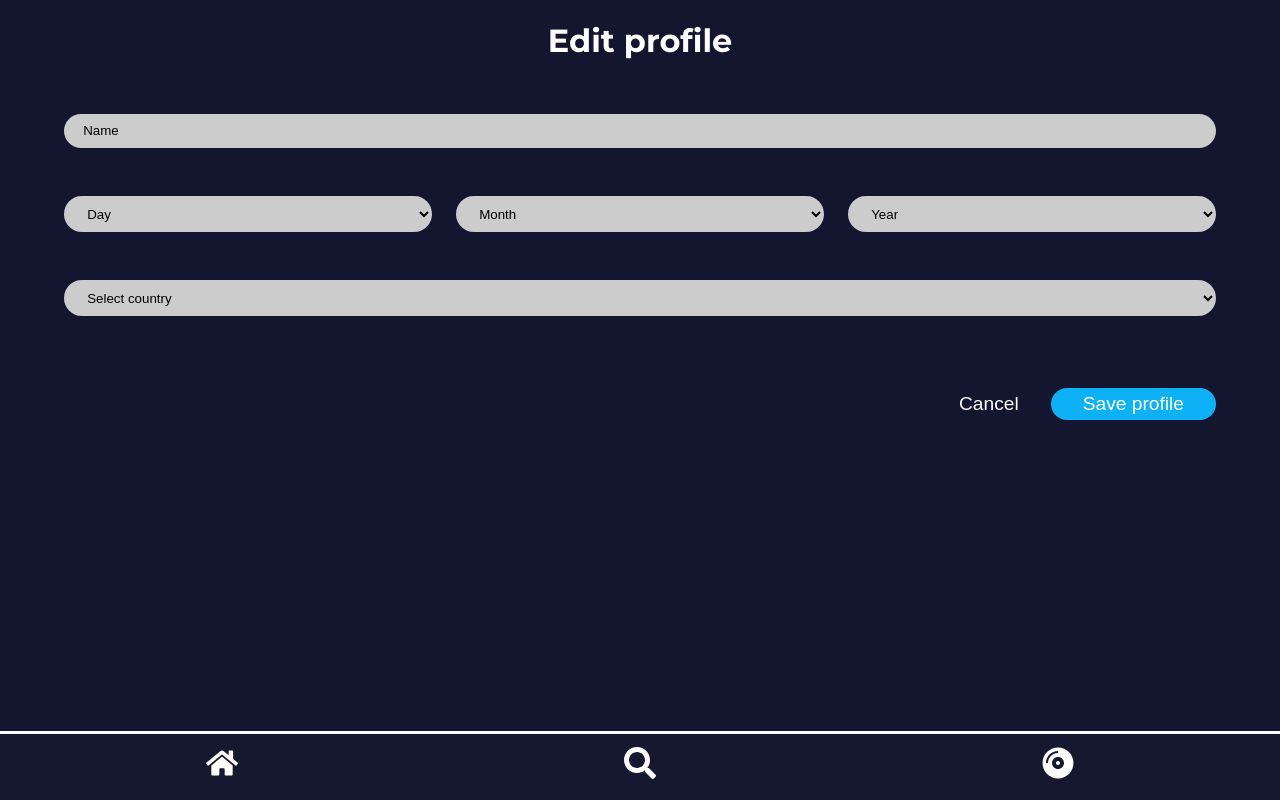
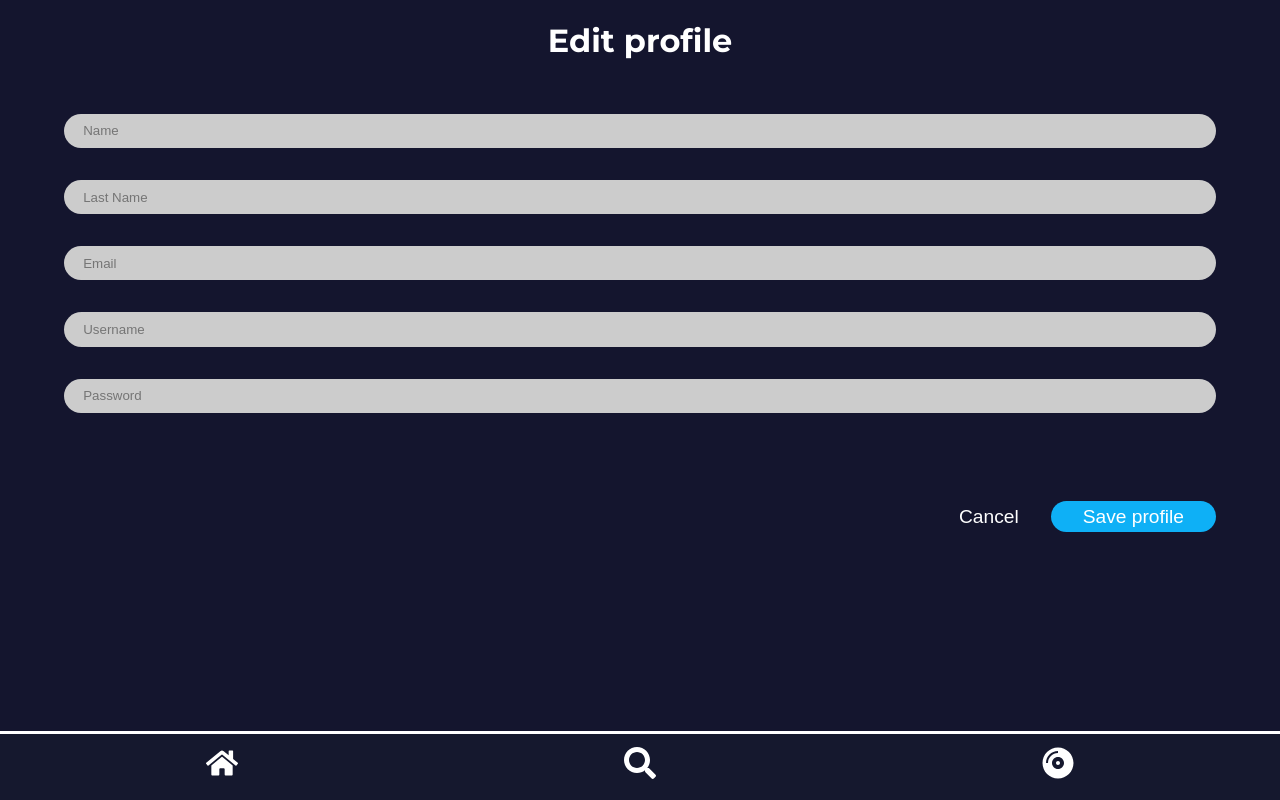
Before and after one commit to squadhamilton2/apollofyFrontend, a React (Vite) app: page /editprofile in a window 1280 px wide. Built offline with nearby package versions, Linux system fonts and the light colour scheme.

Commit message:
update register pages

```diff
--- a/src/pages/EditProfile/EditProfile.tsx
+++ b/src/pages/EditProfile/EditProfile.tsx
@@ -1,88 +1,35 @@
-import { SetStateAction, useState } from 'react';
+//import { SetStateAction, useState } from "react";
 import "./editprofile.css";
-import Footer from '../../components/Footer/Footer';
-import { Link } from 'react-router-dom';
+import Footer from "../../components/Footer/Footer";
+import { Link } from "react-router-dom";
 
 export const EditProfile = () => {
-
-  const [day, setDay] = useState('');
-  const [month, setMonth] = useState('');
-  const [year, setYear] = useState('');
-  const [country, setCountry] = useState('');
-
-  const handleDayChange = (event: { target: { value: SetStateAction<string>; }; }) => {
-    setDay(event.target.value);
-  }
-
-  const handleMonthChange = (event: { target: { value: SetStateAction<string>; }; }) => {
-    setMonth(event.target.value);
-  }
-
-  const handleYearChange = (event: { target: { value: SetStateAction<string>; }; }) => {
-    setYear(event.target.value);
-  }
-
-  const currentYear = new Date().getFullYear();
-
-  const handleCountryChange = (event: { target: { value: SetStateAction<string>; }; }) => {
-    setCountry(event.target.value);
-  }
+  /*   const currentYear = new Date().getFullYear(); */
 
   return (
     <main className="profile_settings">
       <h1 className="edit_profile">Edit profile</h1>
 
       <form className="profile_form">
-        <input className='name_inputForm' type="text" placeholder="Name"/>
-
-        <div className="date_selectors">
-          <select className='profile_inputForm' value={day} onChange={handleDayChange}>
-            <option value="">Day</option>
-
-            {Array.from({length: 31}, (_, index) => index + 1).map(day => (
-              <option key={day} value={day}>{day}</option>
-            ))}
-          </select>
-
-          <select className='profile_inputForm' value={month} onChange={handleMonthChange}>
-            <option value="">Month</option>
-
-            {Array.from({length: 12}, (_, index) => index + 1).map(month => (
-              <option key={month} value={month}>{month}</option>
-            ))}
-          </select>
-
-          <select className='profile_inputForm' value={year} onChange={handleYearChange}>
-            <option value="">Year</option>
-
-            {Array.from({length: currentYear - 1929}, (_, index) => 1930 + index).map(year => (
-              <option key={year} value={year}>{year}</option>
-            ))}
-          </select>
-          </div>
-
-        <div className="country_container">
-          <select className='profile_inputForm country_inputForm' value={country} onChange={handleCountryChange}>
-          <option value="">Select country</option>
-          <option value="USA">USA</option>
-          <option value="Canada">Canada</option>
-          <option value="Mexico">Mexico</option>
-          <option value="Brazil">Brazi</option>
-          <option value="France">France</option>
-          <option value="Germany">Germany</option>
-          <option value="Japan">Japan</option>
-          <option value="China">China</option>
-          <option value="Australia">Australia</option>
-          <option value="Spain">Spain</option>
-          </select>
-        </div>
-
+        <input className="name_inputForm" type="text" placeholder="Name" />
+        <input className="name_inputForm" type="text" placeholder="Last Name" />
+        <input className="name_inputForm" type="email" placeholder="Email" />
+        <input className="name_inputForm" type="text" placeholder="Username" />
+        <input
+          className="loginprofile_input"
+          type="password"
+          placeholder="Password"
+          required
+        ></input>
 
         <div className="buttons">
-          <Link to="/profile" className="link"><button className="cancel_button">Cancel</button></Link>
-          <Link to="/profile" className="link"><button className="save_button">Save profile</button></Link>
+          <Link to="/profile" className="link">
+            <button className="cancel_button">Cancel</button>
+          </Link>
+          <Link to="/profile" className="link">
+            <button className="save_button">Save profile</button>
+          </Link>
         </div>
-
       </form>
       <Footer />
     </main>
--- a/src/pages/EditProfile/editprofile.css
+++ b/src/pages/EditProfile/editprofile.css
@@ -2,7 +2,6 @@
   display: flex;
   flex-direction: column;
 }
-
 
 .edit_profile {
   color: white;
@@ -12,55 +11,20 @@
 }
 
 .profile_form {
-    margin-top: 2.5rem;
   display: flex;
   flex-direction: column;
   justify-content: center;
   margin: 2rem auto;
-    gap: 2rem;
+  gap: 1rem;
   width: 90%;
 }
 
-.name_inputForm {
+.name_inputForm,
+.loginprofile_input {
   border: none;
   border-radius: 5rem;
   padding: 0.6rem 1.2rem;
-    background-color: #CCCCCC;
-    margin-bottom: 1rem;
-    width: 100%;
-    margin-right: 0.66rem;
-}
-
-.name_inputForm::placeholder {
-    color: black;
-}
-
-.date_selectors {
-    display: flex;
-    justify-content: center;
-    align-items: center;
-    gap: 1.5rem;
-    .profile_inputForm {
-        display: flex;
-        flex-direction: column;
-        border: none;
-        border-radius: 5rem;
-        padding: .6rem 1.2rem;
-        background-color: #CCCCCC;
-        margin-bottom: 1rem;
-        width: calc(33.33% - 0.66rem);
-    }
-};
-
-.country_container {
-    width: 100%;
-}
-
-.country_inputForm {
-    border: none;
-    border-radius: 5rem;
-    padding: .6rem 1.2rem;
-    background-color: #CCCCCC;
+  background-color: #cccccc;
   margin-bottom: 1rem;
   width: 100%;
   margin-right: 0.66rem;
@@ -70,13 +34,13 @@
   display: flex;
   flex-direction: row;
   justify-content: right;
-    margin-top: 1.5rem;
+  margin-top: 3.5rem;
 }
 
 .save_button {
   display: block;
-    background-color: #0EB0F6;
-    color:white;
+  background-color: #0eb0f6;
+  color: white;
   border: none;
   border-radius: 5rem;
   padding: 0.3rem 2rem;
@@ -86,7 +50,7 @@
 .cancel_button {
   display: block;
   background-color: transparent;
-    color:white;
+  color: white;
   border: none;
   border-radius: 5rem;
   padding: 0.3rem 2rem;
--- a/src/pages/Login/Login.tsx
+++ b/src/pages/Login/Login.tsx
@@ -1,51 +1,46 @@
-
 import { useFetchDBJSON } from "../../hooks/useFetch";
 
 import { Link } from "react-router-dom";
 
 import "./login.css";
-import { useState } from 'react';
-import { useNavigate } from 'react-router-dom';
+import { useState } from "react";
+import { useNavigate } from "react-router-dom";
 
 const Login = () => {
+  const [form, setForm] = useState({ email: "", password: "" });
 
+  const navigate = useNavigate();
 
-  const [form, setForm] = useState({email: '', password: ''})
+  const { user }: { user: User[] } = useFetchDBJSON();
 
-
-  const navigate = useNavigate()
-
-  const { user }:{ user: User[]} = useFetchDBJSON()
-
-  const onChange = (e:Event) => {
+  const onChange = (e: Event) => {
     setForm({
       ...form,
-      [e.target?.name]: e.target?.value
-    })
-  }
+      [e.target?.name]: e.target?.value,
+    });
+  };
 
-  const onSubmit = (e:Event) => {
-    e.preventDefault()
-    let validation = false
-    if( !form.email.split('').includes('@') ) alert('email invalido')
+  const onSubmit = (e: Event) => {
+    e.preventDefault();
+    let validation = false;
+    if (!form.email.split("").includes("@")) alert("email invalido");
 
-    if( form.password.length < 6 ) alert('password must be at least 6 characters')
+    if (form.password.length < 6)
+      alert("password must be at least 6 characters");
 
-
-    user.map( eachUser => {
-      if( eachUser.email === form.email && eachUser.password === form.password ) validation = true
-
-    })
+    user.map((eachUser) => {
+      if (eachUser.email === form.email && eachUser.password === form.password)
+        validation = true;
+    });
 
     if (validation) {
-      alert('Bienvenido')
+      alert("Bienvenido");
       // cambiar el estado del contexto login a true
-      navigate('/')
+      navigate("/");
     } else {
-      alert('user and/or password incorrect')
+      alert("user and/or password incorrect");
     }
-
-    }
+  };
 
   return (
     <div className="login_page">
@@ -56,7 +51,7 @@ const Login = () => {
           src="src\assets\images\Login\titulologo.webp"
           alt="Apollofy"
         />
-      <form onSubmit={ onSubmit } className="login_form">
+        <form onSubmit={onSubmit} className="login_form">
           <div className="inputUser_container">
             <input
               className="login_input"
@@ -64,8 +59,8 @@ const Login = () => {
               placeholder="email"
               required
               name="email"
-            value={ form.email }
-            onChange={ onChange }
+              value={form.email}
+              onChange={onChange}
             ></input>
           </div>
           <div className="inputUser_container">
@@ -75,11 +70,13 @@ const Login = () => {
               placeholder="password"
               required
               name="password"
-            value={ form.password }
-            onChange={ onChange }
+              value={form.password}
+              onChange={onChange}
             ></input>
           </div>
-        <Link to="/" className="link"><button className="login_Btn">Log in</button></Link>
+          <Link to="/" className="link">
+            <button className="login_Btn">Log in</button>
+          </Link>
         </form>
       </div>
     </div>
--- a/src/pages/Register/Register1.tsx
+++ b/src/pages/Register/Register1.tsx
@@ -1,92 +1,121 @@
-import { Link } from 'react-router-dom';
-import { CreateAccountHeader } from '../../components/Register/CreateAccountHeader';
-import { useFetchDBJSON } from '../../hooks/useFetch';
-import { useState } from 'react';
-import { useNavigate } from 'react-router-dom'
-import { User } from '../../types/types';
-
-
+import { Link } from "react-router-dom";
+import { CreateAccountHeader } from "../../components/Register/CreateAccountHeader";
+import { useFetchDBJSON } from "../../hooks/useFetch";
+import { useState } from "react";
+import { useNavigate } from "react-router-dom";
+import { User } from "../../types/types";
 
 export const Register1 = () => {
+  const [form, setForm] = useState({
+    email: "",
+    password: "",
+    gender: "woman",
+  });
 
+  const navigate = useNavigate();
 
-  const [form, setForm] = useState({ email: '', password: '', gender: 'woman'})
+  const { user }: { user: User[] } = useFetchDBJSON();
 
-  const navigate = useNavigate()
-
-  const { user }:{ user: User[]} = useFetchDBJSON()
-
-
-
-  const onChange = (e:Event) => {
+  const onChange = (e: Event) => {
     setForm({
       ...form,
-      [e.target?.name]: e.target?.value
-    })
+      [e.target?.name]: e.target?.value,
+    });
+  };
 
-  }
-
-  const onSubmit = (e:Event) => {
-    e.preventDefault()
-    let validation = true
-    if( !form.email.split('').includes('@') ){
-      alert('email invalido')
-      validation = false
+  const onSubmit = (e: Event) => {
+    e.preventDefault();
+    let validation = true;
+    if (!form.email.split("").includes("@")) {
+      alert("email invalido");
+      validation = false;
     }
-    if( form.password.length < 6 ){
-      alert('password must be at least 6 characters')
-      validation = false
+    if (form.password.length < 6) {
+      alert("password must be at least 6 characters");
+      validation = false;
     }
 
-    user.map( eachUser => {
-      if( eachUser.email === form.email ){
-        alert('email already in use')
-        validation = false
+    user.map((eachUser) => {
+      if (eachUser.email === form.email) {
+        alert("email already in use");
+        validation = false;
       }
-    })
+    });
 
-    if (validation) navigate('/register2')
-  }
+    if (validation) navigate("/register2");
+  };
 
   return (
     <>
-
-     <Link to="/register2" className='link'><CreateAccountHeader /></Link>
-      <form onSubmit={ onSubmit } className="register_form" action="">
-
-
-        <label className='register_labelForm' htmlFor=""> What's your Email?</label>
+      <Link to="/register2" className="link">
+        <CreateAccountHeader />
+      </Link>
+      <form onSubmit={onSubmit} className="register_form" action="">
+        <label className="register_labelForm" htmlFor="">
+          {" "}
+          {/* What's your Email? */}
+        </label>
         <input
-          className='register_inputForm'
+          className="register_inputForm"
           type="email"
-          name='email'
-          value={ form.email }
-          onChange={ onChange }
+          name="email"
+          placeholder="What's your Email"
+          value={form.email}
+          onChange={onChange}
         />
 
-        <label className='register_labelForm' htmlFor="">Create a password</label>
+        {/* <label className="register_labelForm" htmlFor="">
+          Create a password
+        </label> */}
         <input
-          className='register_inputForm'
+          className="register_inputForm"
           type="password"
-          name='password'
-          value={ form.password }
-          onChange={ onChange }
+          name="password"
+          value={form.password}
+          placeholder="Create a password"
+          onChange={onChange}
         />
 
-        <label className='register_labelForm' htmlFor="">What's your gender?</label>
-        <select
-          className='register_inputForm'
-          name="gender"
-          value={ form.gender }
-          onChange={ onChange }
-        >
-          <option value="woman">Woman</option>
-          <option value="man">Man</option>
-          <option value="other">Other</option>
-        </select>
+        {/* <label className="register_labelForm" htmlFor="">
+          Name
+        </label> */}
+        <input
+          className="register_inputForm"
+          type="password"
+          name="password"
+          value={form.password}
+          placeholder="Name"
+          onChange={onChange}
+        />
 
-        <Link to="/register2" className='link'><input type="submit" value="Next" className='register_nextBtn'/></Link>
+        {/* <label className="register_labelForm" htmlFor="">
+          Last name
+        </label> */}
+        <input
+          className="register_inputForm"
+          type="password"
+          name="password"
+          placeholder="Last name"
+          value={form.password}
+          onChange={onChange}
+        />
+
+        {/* <label className="register_labelForm" htmlFor="">
+          User name
+        </label> */}
+        <input
+          className="register_inputForm"
+          type="password"
+          name="password"
+          placeholder="User name"
+          value={form.password}
+          onChange={onChange}
+        />
+
+        <Link to="/register2" className="link">
+          <input type="submit" value="Next" className="register_nextBtn" />
+        </Link>
       </form>
     </>
-  )
-}
+  );
+};
--- a/src/pages/Register/Register2.tsx
+++ b/src/pages/Register/Register2.tsx
@@ -1,105 +1,115 @@
-import { Link } from 'react-router-dom';
-import { CreateAccountHeader } from '../../components/Register/CreateAccountHeader';
-import { useState } from 'react';
-import { useNavigate } from 'react-router-dom';
-
-
+import { Link } from "react-router-dom";
+import { CreateAccountHeader } from "../../components/Register/CreateAccountHeader";
+import { useState } from "react";
+import { useNavigate } from "react-router-dom";
 
 export const Register2 = () => {
+  const [form, setForm] = useState({ name: "", news: false, data: false });
 
-  const [form, setForm] = useState({ name: '', news: false, data: false})
+  const navigate = useNavigate();
 
-  const navigate = useNavigate()
-
-
-
-
-
-  const onChange = (e:Event) => {
+  const onChange = (e: Event) => {
     setForm({
       ...form,
-      [e.target?.name]: e.target?.value
-    })
+      [e.target?.name]: e.target?.value,
+    });
+  };
 
+  const onChangeCheck = (e: Event) => {
+    setForm({
+      ...form,
+      [e.target?.name]: e.target?.checked,
+    });
+  };
+
+  const onSubmit = (e) => {
+    e.preventDefault();
+    let validation = true;
+    if (form.name.length < 3) {
+      alert("name must be at least 3 characters");
+      validation = false;
+    }
+    if (form.data === false) {
+      alert("you must accept data management");
+      validation = false;
     }
 
-  const onChangeCheck = (e:Event) => {
-    setForm({
-      ...form,
-      [e.target?.name]: e.target?.checked
-    })
-  }
-
-  const onSubmit = (e) =>{
-    e.preventDefault()
-    let validation = true
-    if( form.name.length < 3 ) {
-      alert('name must be at least 3 characters')
-      validation = false
-    }
-    if( form.data === false){
-      alert('you must accept data management')
-      validation = false
-    }
-
-    if (validation){
-      alert('registration succesfull')
+    if (validation) {
+      alert("registration succesfull");
       //Here should be a post method to the backed to save the user information
       //Also it would be great if here we put an automatic login to the account created
-      navigate('/login') //if the automatic login is implemented here it should navigate to '/'
+      navigate("/login"); //if the automatic login is implemented here it should navigate to '/'
     }
-  }
+  };
 
   return (
     <>
-      <Link to="/register1" className='link'><CreateAccountHeader /></Link>
-      <form onSubmit={ onSubmit } className="register_form" action="">
-
-        <label className='register_labelForm' htmlFor=""> What's your name?</label>
+      <Link to="/register1" className="link">
+        <CreateAccountHeader />
+      </Link>
+      <form onSubmit={onSubmit} className="register_form" action="">
+        <label className="register_labelForm" htmlFor="">
+          {" "}
+          Upload your image
+        </label>
         <input
-          className='register_inputForm'
-          type="text"
-          name='name'
-          value={ form.name }
-          onChange={ onChange }
+          className="register_inputForm register_inputForm2"
+          type="file"
+          value={form.name}
+          onChange={onChange}
         />
 
-        <p className='register_text'>By tapping on “Create an account, you agree to the Apollofy terms of use</p>
+        <p className="register_text">
+          By tapping on “Create an account, you agree to the Apollofy terms of
+          use
+        </p>
 
-        <h3 className='register_smallTitle'>Terms of use</h3>
-        <p className='register_text'>To learn more about how Apollofy collect, uses, shares and protects your personal data, Please see the Apollofy Privacy Policy.</p>
+        <h3 className="register_smallTitle">Terms of use</h3>
+        <p className="register_text">
+          To learn more about how Apollofy collect, uses, shares and protects
+          your personal data, Please see the Apollofy Privacy Policy.
+        </p>
 
-        <h3 className='register_smallTitle'>Privacy Policy</h3>
-        <div className='register_toggle-switch-container'>
-            <span className='register_textCheckbox'>Please send me news and offers from Apollofy.</span>
+        <h3 className="register_smallTitle">Privacy Policy</h3>
+        <div className="register_toggle-switch-container">
+          <span className="register_textCheckbox">
+            Please send me news and offers from Apollofy.
+          </span>
           <label className="register_toggle-switch">
             <input
               type="checkbox"
-                  name='news'
-                  checked={ form.news }
-                  onChange={ onChangeCheck }
+              name="news"
+              checked={form.news}
+              onChange={onChangeCheck}
             />
             <span className="register_toggle-slider"></span>
           </label>
         </div>
-        <div className='register_toggle-switch-container'>
-            <span className='register_textCheckbox'>Share my registration data with Apollofy´s content providens for marketin purposes..</span>
+        <div className="register_toggle-switch-container">
+          <span className="register_textCheckbox">
+            Share my registration data with Apollofy´s content providens for
+            marketin purposes..
+          </span>
           <label className="register_toggle-switch">
             <input
               type="checkbox"
-                  name='data'
-                  checked={ form.data }
-                  onChange={ onChangeCheck }
+              name="data"
+              checked={form.data}
+              onChange={onChangeCheck}
             />
             <span className="register_toggle-slider"></span>
           </label>
         </div>
 
-
-
-        <Link to="/" className='link'><input type="submit" value="Create an Account" className='register_createAccountBtn'/></Link>
+        <Link to="/" className="link">
+          <input
+            type="submit"
+            value="Create an Account"
+            className="register_createAccountBtn"
+          />
+        </Link>
       </form>
     </>
-  )
-}
+  );
+};
 // Share my registration data with Apollofy´s content providens for marketin purposes.
--- a/src/pages/Register/register.css
+++ b/src/pages/Register/register.css
@@ -1,28 +1,28 @@
-
-
 .register_form {
   text-align: center;
   margin-top: 2.5rem;
 }
 
-.register_labelForm{
+.register_labelForm {
   display: block;
   color: white;
   margin-bottom: 1.5rem;
 }
 
-.register_inputForm{
+.register_inputForm {
   border: none;
   border-radius: 5rem;
-    padding: .6rem 1.2rem;
-    background-color: #CCCCCC;
+  padding: 0.6rem 1.2rem;
+  background-color: #cccccc;
   margin-bottom: 2.5rem;
 }
+.register_inputForm2 {
+}
 
-.register_nextBtn{
+.register_nextBtn {
   display: block;
-    background-color: #0EB0F6;
-    color:white;
+  background-color: #0eb0f6;
+  color: white;
   border: none;
   border-radius: 5rem;
   padding: 0.7rem 2rem;
@@ -30,40 +30,38 @@ margin-top: 2.5rem;
   font-size: 1.2rem;
 }
 
-.register_createAccountBtn{
+.register_createAccountBtn {
   display: block;
-    background-color: #0EB0F6;
-    color:white;
+  background-color: #0eb0f6;
+  color: white;
   border: none;
-    border-radius: .5rem;
+  border-radius: 0.5rem;
   padding: 0.7rem 2rem;
   margin: 0 auto;
   font-size: 1.2rem;
   margin-top: 1rem;
 }
 
-.register_text{
+.register_text {
   color: white;
-    font-size: .75rem;
+  font-size: 0.75rem;
 }
 
-.register_textCheckbox{
+.register_textCheckbox {
   display: inline-block;
   width: 90%;
   color: white;
-    font-size: .75rem;
+  font-size: 0.75rem;
 }
 
-.register_smallTitle{
-    color:#0EB0F6;
-    font-size: .7rem;
+.register_smallTitle {
+  color: #0eb0f6;
+  font-size: 0.7rem;
   font-weight: 500;
   text-align: left;
   margin-left: 3rem;
   margin-top: 2rem;
 }
-
-
 
 .register_toggle-switch-container {
   display: flex;
@@ -93,7 +91,7 @@ margin-top: 2.5rem;
   right: 0;
   bottom: 0;
   background-color: #ccc;
-    transition: .4s;
+  transition: 0.4s;
   border-radius: 34px;
   width: 3.8rem;
 }
@@ -106,12 +104,12 @@ margin-top: 2.5rem;
   left: 4px;
   bottom: 4px;
   background-color: white;
-    transition: .4s;
+  transition: 0.4s;
   border-radius: 50%;
 }
 
 input:checked + .register_toggle-slider {
-    background-color: #2196F3;
+  background-color: #2196f3;
 }
 
 input:checked + .register_toggle-slider:before {
```
Lines whose indentation alone changed are shown as unchanged.
